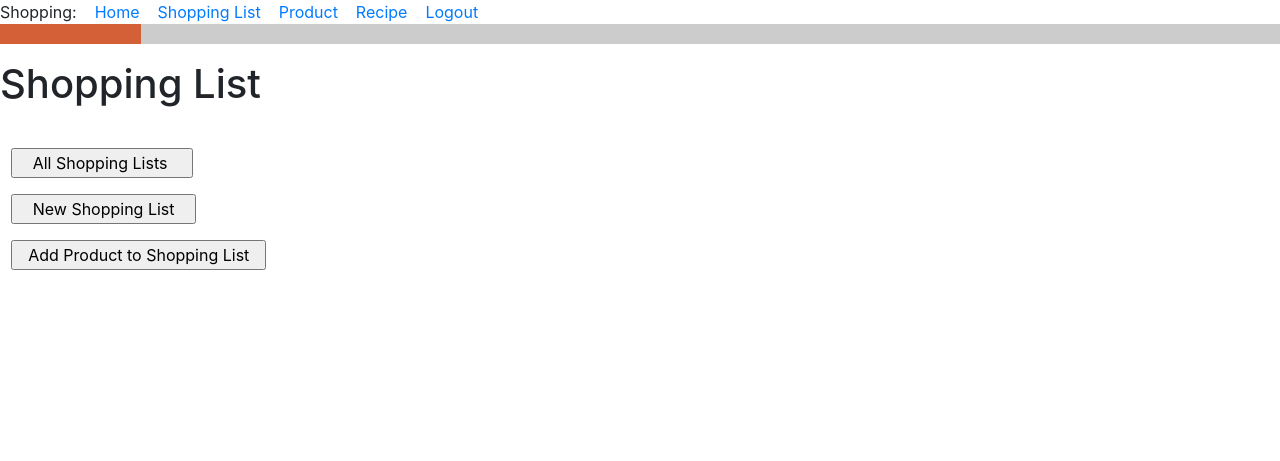
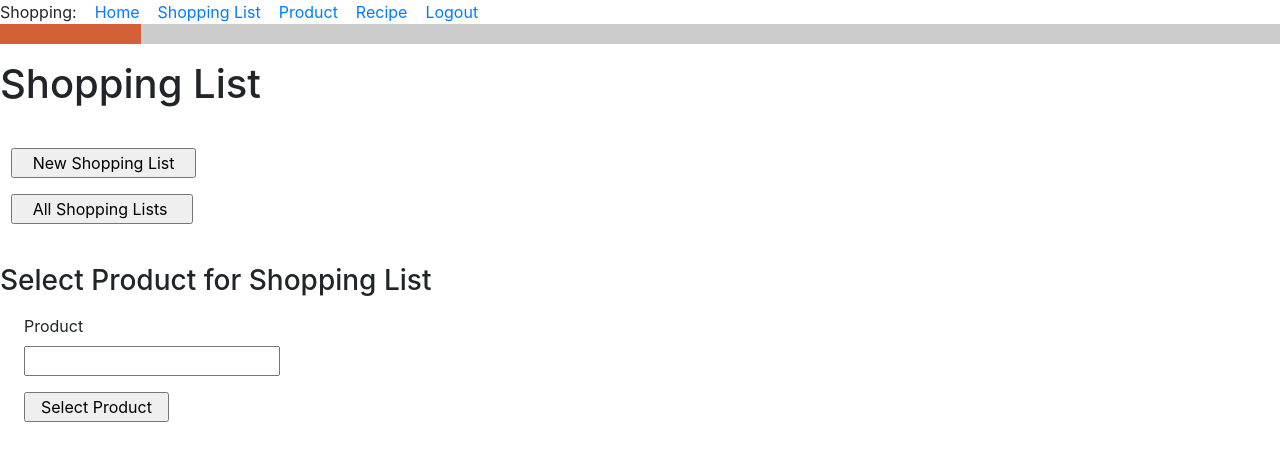
Before and after one commit to OlgaGorbenko/Olga_Project, a Flask app: page /shopping_list in a window 1280 px wide. Shown: the top 461 px of the page. Run offline with Flask 2, Linux system fonts and the light colour scheme; the visitor is signed in with stand-in values (Sample User, id 1); some libraries are stand-ins or nearby versions.

Commit message:
button to add every product to list

```diff
--- a/food_app/forms.py
+++ b/food_app/forms.py
@@ -101,11 +101,14 @@ def all_products_titles():
     return Product.query.order_by(Product.title).all()
 
 
+class SelectProductToAddForm(FlaskForm):
+    select_product_to_add = QuerySelectField('Product', query_factory=all_products_titles, allow_blank=False)
+    submit = SubmitField('  Select Product  ')
+
+
 class AddProductToListForm(FlaskForm):
     title_list = QuerySelectField('Select a Shopping List', query_factory=all_lists_titles, allow_blank=False)
-    product_to_add = QuerySelectField('Product', query_factory=all_products_titles, allow_blank=False)
+    # product_to_add = QuerySelectField('Product', query_factory=all_products_titles, allow_blank=False)
     quantity = StringField('Quantity')
     unit_of_measure = SelectField('Unit of Measure', choices=units_of_measure)
     submit = SubmitField('   Add Product to Shopping List   ')
-
-# class ShoppingListItemForm(FlaskForm):
--- a/food_app/routes.py
+++ b/food_app/routes.py
@@ -3,7 +3,7 @@ from flask_login import current_user, login_user, logout_user, login_required
 from werkzeug.urls import url_parse
 
 from food_app.forms import LoginForm, RegistrationForm, AddProductForm, AddRecipeForm, NewShoppingListForm, \
-    AddPortionsForm, AddProductToListForm
+    AddPortionsForm, AddProductToListForm, SelectProductToAddForm
 from food_app.models import User, Product, Recipe, ShoppingList, Ingredient, ShoppingListItem
 from .app_factory import app, db
 
@@ -127,10 +127,8 @@ def add_recipe():
     return render_template('add_recipe.html', title='Recipe', form=form)
 
 
-@app.route('/shopping_list', methods=['GET', 'POST'])
-@login_required
-def shopping_list():
-    return render_template("shopping_list.html", title='Shopping List')
+
+
 
 
 @app.route('/all_lists', methods=['GET', 'POST'])
@@ -157,17 +155,21 @@ def new_list():
     return render_template('new_list.html', title='ShoppingList', form=form)
 
 
-# @app.route('/add_product_to_shopping_list/<product>', methods=['GET', 'POST'])
-# @login_required
-# def add_product_to_list(product):
+@app.route('/shopping_list', methods=['GET', 'POST'])
+@login_required
+def shopping_list():       # former def select_product_to_add()
+    form = SelectProductToAddForm()
+    if request.method == 'GET':
+        return render_template("shopping_list.html", title='Select Product', form=form)
 
 
-@app.route('/add_product_to_shopping_list', methods=['GET', 'POST'])
+@app.route('/add_product_to_shopping_list/<id>', methods=['GET', 'POST'])
 @login_required
-def add_product_to_list():
+def add_product_to_list(id):
+    current_product = Product.query.filter_by(id=id).first()
     form = AddProductToListForm()
     if request.method == 'GET':
-        return render_template("add_product_to_list.html", title='Shopping List', form=form)
+        return render_template("add_product_to_list.html", title='Shopping List', current_product=current_product, form=form)
     # if form.validate_on_submit():
     #     items = ShoppingList.query.filter_by(title=form.title_list.data.title).items
     #     # current_product = Product.query.filter_by(title=form.product.data.title).first().id
--- a/food_app/templates/shopping_list.html
+++ b/food_app/templates/shopping_list.html
@@ -3,12 +3,6 @@
 {% block content %}
     <p style="margin-left:2.5em"><h1> Shopping List </h1></p>
 &#160
-<form>
-    <p style="margin-left:0.7em">
-<input type="button" value="   All Shopping Lists    " onClick='location.href="all_lists"'>
-    </p>
-</form>
-
 <form>
     <p style="margin-left:0.7em">
 <input type="button" value="   New Shopping List   " onClick='location.href="new_list"'>
@@ -17,10 +11,19 @@
 
 <form>
     <p style="margin-left:0.7em">
-<input type="button" value="  Add Product to Shopping List  " onClick='location.href="add_product_to_shopping_list"'>
+<input type="button" value="   All Shopping Lists    " onClick='location.href="all_lists"'>
     </p>
 </form>
+&#160
+<h3>Select Product for Shopping List</h3>
 
-    <div><p>  </p></div>
+  <form action="" method="post">
 
+        {{ form.hidden_tag() }}
+        <p>
+            <p style="margin-left:1.5em">{{ form.select_product_to_add.label }}<br>
+            {{ form.select_product_to_add }}<br>
+        </p>
+        <p><p style="margin-left:1.5em">{{ form.submit() }}</p>
+    </form></p>
 {% endblock %}
```
Also changed, not shown: food_app/templates/all_products.html (+10 -2 lines), my_info.txt (+22 -0 lines), app.db.
